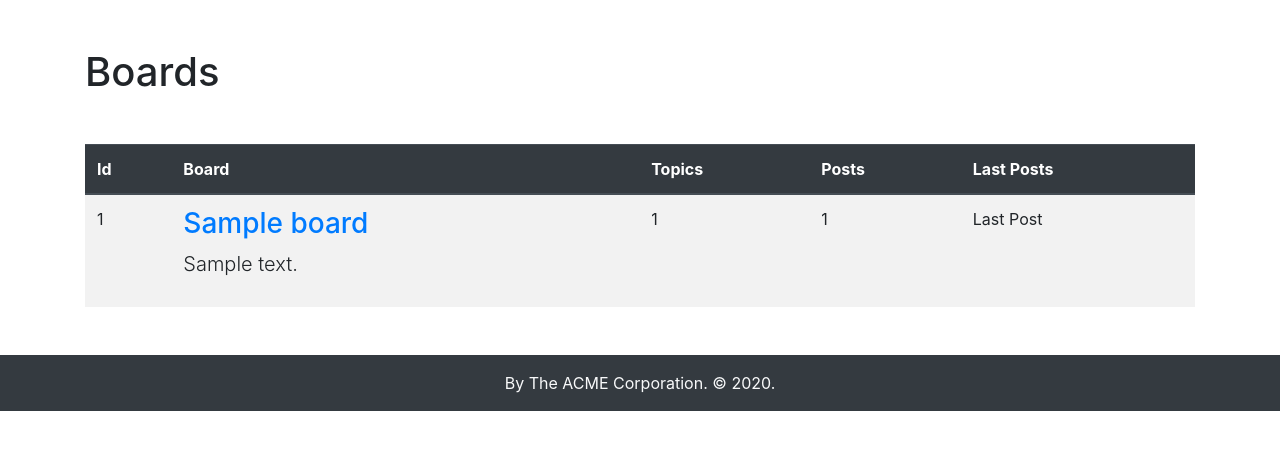
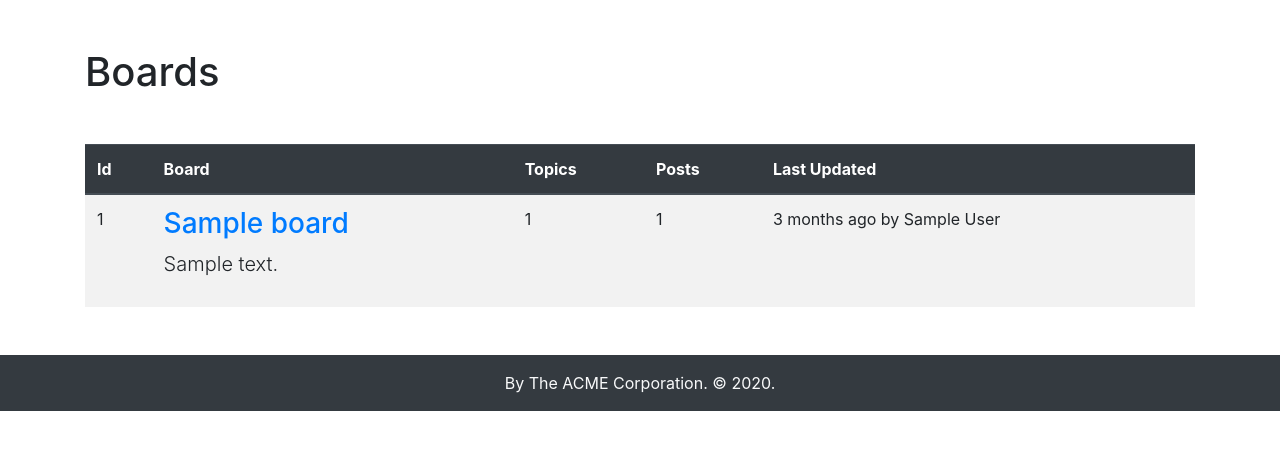
Before and after one commit to oilycoyote/webforum, a Django app: page / in a window 1280 px wide. Shown: the part 104-554 px from the top of the page. Run offline with Django 3.2, Linux system fonts and the light colour scheme; tables that the repository leaves empty hold one stand-in row (values such as "Sample post"); some libraries are stand-ins or nearby versions.

Commit message:
Boards: views and templates finished.

```diff
--- a/boards/admin.py
+++ b/boards/admin.py
@@ -15,8 +15,9 @@ class TopicAdmin(admin.ModelAdmin):
     list_per_page = 20
 
 class PostAdmin(admin.ModelAdmin):
-    list_display = ('topic', 'message', 'created_by', 'created_at')
+    list_display = ('topic', 'board', 'message', 'created_by', 'created_at',)
     list_display_links = ('topic', 'message',)
+    list_editable = ('board',)
     search_fields = ('message', 'created_by',)
     list_filter = ('topic',)
     list_per_page = 20
--- a/boards/models.py
+++ b/boards/models.py
@@ -23,8 +23,9 @@ class Topic(models.Model):
 class Post(models.Model):
     message = models.TextField(max_length=4000)
     topic = models.ForeignKey(Topic, on_delete=models.CASCADE, related_name='posts')
+    board = models.ForeignKey(Board, on_delete=models.CASCADE, related_name='posts')
     created_at = models.DateTimeField(auto_now_add=True)
-    updated_at = models.DateTimeField(null=True)
+    updated_at = models.DateTimeField(auto_now=True, null=True)
     created_by = models.ForeignKey(User, on_delete=models.DO_NOTHING, related_name='posts')
     updated_by = models.ForeignKey(User, on_delete=models.DO_NOTHING, null=True, related_name='+')
 
--- a/boards/views.py
+++ b/boards/views.py
@@ -16,19 +16,11 @@ def index(request):
 
     # Get total posts in a board
     for board in boards_list:
-        board_topics = board.topics.all()
-        total_posts = 0
-        for topic in board_topics:
-            total_posts = total_posts + len(topic.posts.all())
-        board.total_posts = total_posts
+        board.total_posts = len(Post.objects.all().filter(board=board))
 
-    # Get last updated post // NO ESTÁ RESUELTO
+    # Get last updated post
     for board in boards_list:
-        board_topics = board.topics.all()
-        for topic in board_topics:
-            board.last_updated_post = Post.objects.all().order_by('-created_at').filter(topic=topic).first()
-            print(board.last_updated_post)
-
+        board.post_last_modified = Post.objects.all().filter(board=board).order_by('-updated_at').first()
 
 
     # Context to be passed to the template
--- a/templates/index.html
+++ b/templates/index.html
@@ -1,4 +1,5 @@
 {% extends 'base.html'%}
+{% load humanize %}
 {% block title %} Boards {% endblock %}
 {% block breadcrumb %}
 
@@ -21,7 +22,7 @@
                 <th scope="col">Board</th>
                 <th scope="col">Topics</th>
                 <th scope="col">Posts</th>
-                <th scope="col">Last Posts</th>
+                <th scope="col">Last Updated</th>
               </tr>
             </thead>
             <tbody>
@@ -37,7 +38,11 @@
                         </td>
                         <td>{{ board.num_topics }}</td>
                         <td>{{ board.total_posts }}</td>
-                        <td>Last Post</td>
+                        {% if board.post_last_modified %}
+                          <td>{{ board.post_last_modified.updated_at | naturaltime }} by {{ board.post_last_modified.updated_by.first_name }} {{ board.post_last_modified.updated_by.last_name }}</td>
+                        {% else %}
+                          <td>No posts in this board yet.</td>
+                        {% endif %}
                     </tr>
                 {% endfor %}
             {% endif %}
```
Also changed, not shown: boards/migrations/0002_auto_20200417_0413.py (added).
